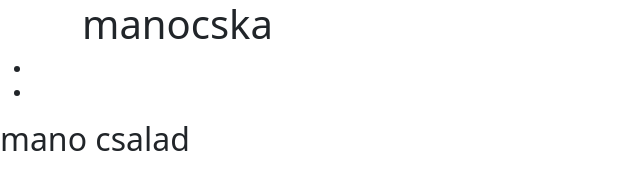
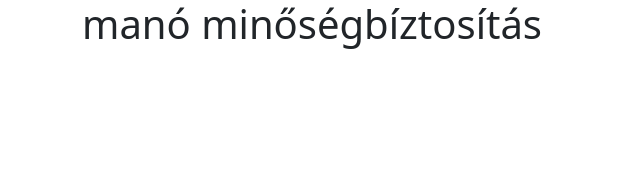
Before and after one commit to mark200023k3r234j234/mano30, a website: page src/index.html in a window 1280 px wide. Shown: the whole page, without its empty margins (0-640 px from the left). Drawn offline with nearby package versions, Linux system fonts and the light colour scheme.

```diff
--- a/src/index.html
+++ b/src/index.html
@@ -1,44 +1,15 @@
 <!DOCTYPE html>
-<html lang="hu">
+<html lang="en">
 <head>
     <meta charset="UTF-8">
     <meta name="viewport" content="width=device-width, initial-scale=1.0">
-    <title>Mano</title>
     <link rel="stylesheet" href="bootstrap.css">
     <link rel="stylesheet" href="style.css">
 </head>
 <body>
     <div class="container">
-<div class="row">
-    <div class="col">
-        <header>
-            <h1>manocska</h1>
-        </header>
-    </div>
-</div>
-    </div>
-    <div class="row">
-        <div class="col">
-            <nav>
-                <ul>
-                    <li>
-                        <a href="indx.html"></a>
-                        <li>
-                            <a href="indx.html"></a>
-                        </li>
-                    </li>
-                </ul>
-            </nav>
-        </div>
-    </div>
-    <div class="row">
-        <div class="col">
-            <main>
-                <h2>mano csalad</h2>
-            </main>
-        </div>
+        <h1>manó minőségbíztosítás</h1>
     </div>
 
 </body>
-<script src="app.js"></script>
 </html>
```
